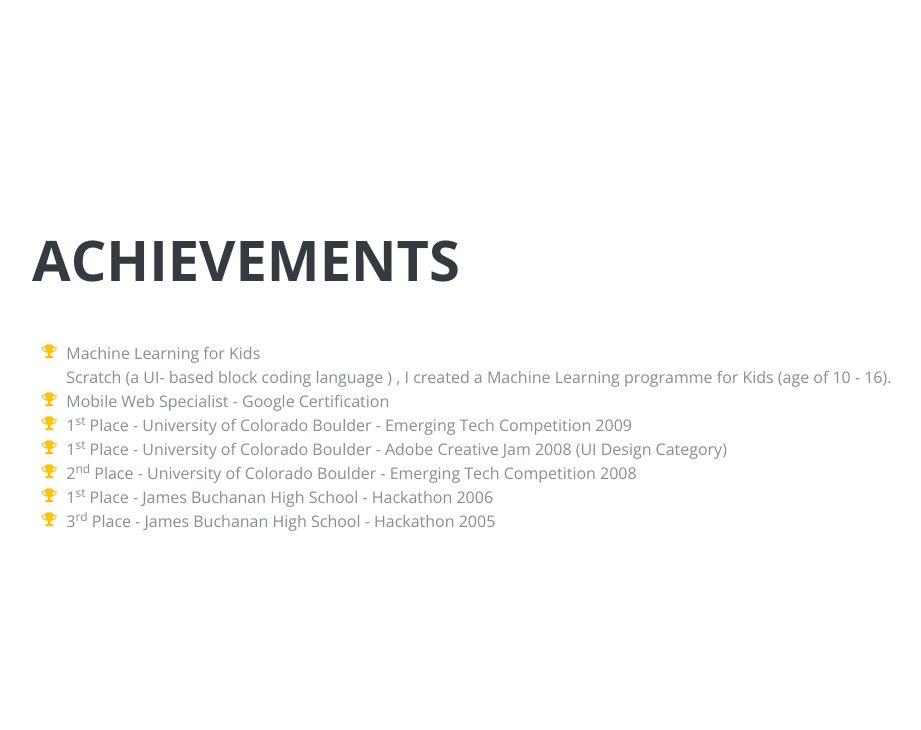
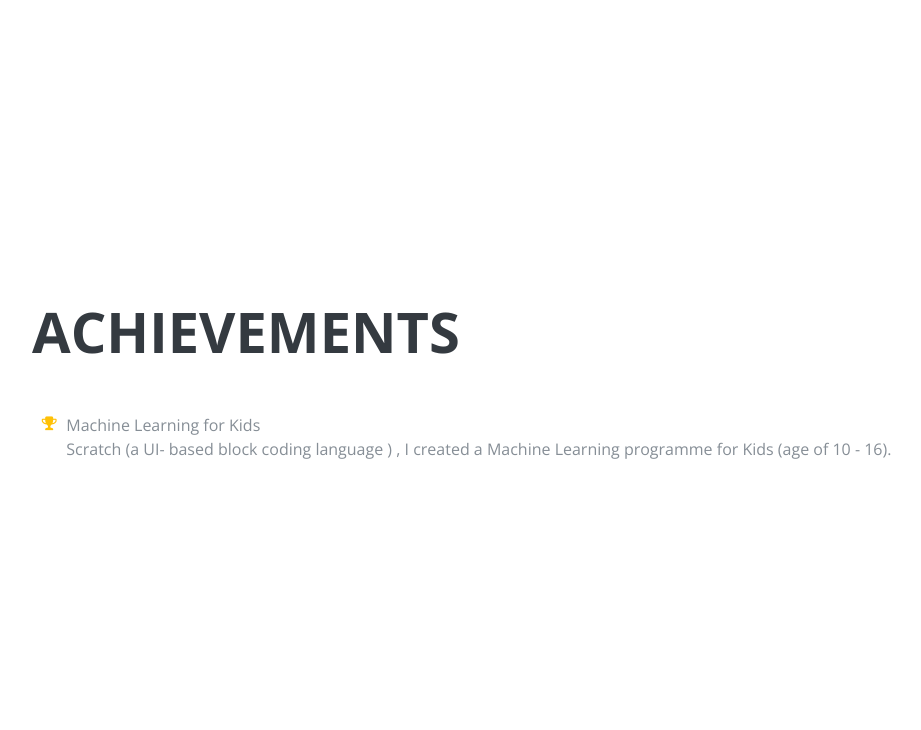
Before and after one commit to Sajinaaron07/Kac-portfolio, a Flask app: page / in a window 1280 px wide. Shown: the part 5342-6072 px from the top of the page, without its empty margins (288-1209 px from the left). Run offline with Flask 2, Linux system fonts and the light colour scheme; some libraries are stand-ins or nearby versions; some web fonts are replaced.

Commit message:
Update index.html

```diff
--- a/templates/index.html
+++ b/templates/index.html
@@ -377,30 +377,6 @@ informs stock of medicine that is running short or about to expire - "Patented.
               Machine Learning for Kids
               <br> Scratch (a UI- based block coding language ) , I created a Machine
               Learning programme for Kids (age of 10 - 16).</li>
-            <li>
-              <i class="fa-li fa fa-trophy text-warning"></i>
-              Mobile Web Specialist - Google Certification</li>
-            <li>
-              <i class="fa-li fa fa-trophy text-warning"></i>
-              1<sup>st</sup>
-              Place - University of Colorado Boulder - Emerging Tech Competition 2009</li>
-            <li>
-              <i class="fa-li fa fa-trophy text-warning"></i>
-              1<sup>st</sup>
-              Place - University of Colorado Boulder - Adobe Creative Jam 2008 (UI Design Category)</li>
-            <li>
-              <i class="fa-li fa fa-trophy text-warning"></i>
-              2<sup>nd</sup>
-              Place - University of Colorado Boulder - Emerging Tech Competition 2008</li>
-            <li>
-            <li>
-              <i class="fa-li fa fa-trophy text-warning"></i>
-              1<sup>st</sup>
-              Place - James Buchanan High School - Hackathon 2006</li>
-            <li>
-              <i class="fa-li fa fa-trophy text-warning"></i>
-              3<sup>rd</sup>
-              Place - James Buchanan High School - Hackathon 2005</li>
           </ul>
         </div>
       </section>
```
